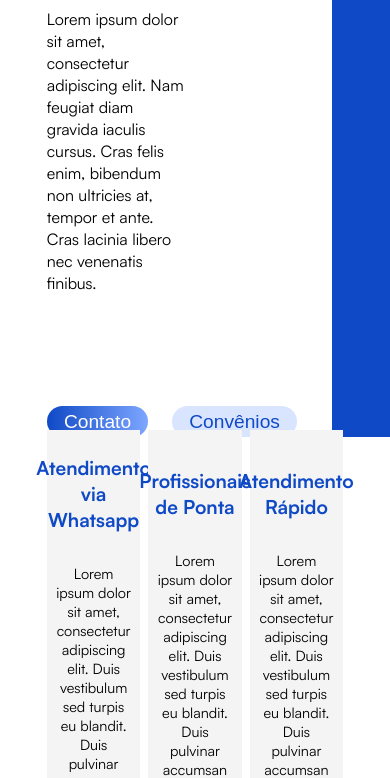
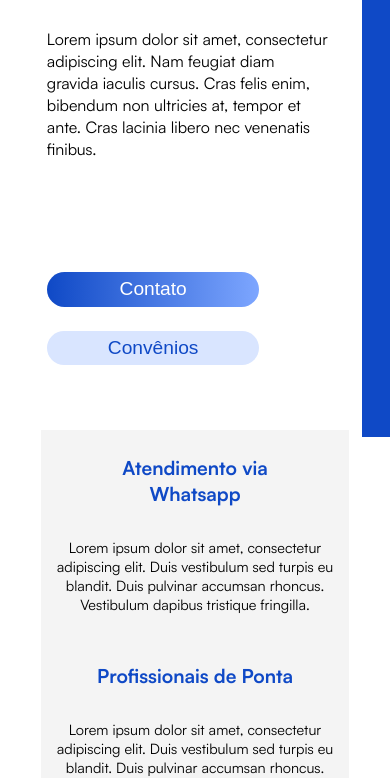
Before and after one commit to peDrexx/lp-clinica-odonto-1, a plain HTML site: page index.html in a window 390 px wide. Shown: the part 280-1058 px from the top of the page. Drawn offline with Linux system fonts and the light colour scheme.

Commit message:
mais coisa

```diff
--- a/index.html
+++ b/index.html
@@ -82,5 +82,8 @@
             </ul>
         </div>
     </section>
+    <section class="nossos-servicos">
+
+    </section>
 </body>
 </html>
--- a/styles/main.css
+++ b/styles/main.css
@@ -33,13 +33,18 @@ body {
     align-items: center;
 }
 
+@media (max-width: 762px) {
+    .top-menu {
+        display: none;
+    }
+}
+
 .top-menu nav {
     padding-left: 8%;
     padding-right: 8%;
     display: flex;
     flex-direction: row;
     justify-content: center;
-    /* gap: clamp(2%, 50%,32%); */
     justify-content: space-between;
     align-items: center;
     width: 75%;
@@ -95,24 +100,19 @@ body {
 .hero {
     width: 100%;
     height: 85vh;
+    gap: 8%;
     display: flex;
 }
 
 .hero-content {
-    width: 75%;
     display: flex;
     flex-direction: column;
     justify-content: center;
     padding-left: 12%;
 }
 
-.hero-content > * {
-    width: 50%;
-}
-
 .hero-image {
-    min-width: 15%;
-    max-width: 55%;
+    flex: 35%;
     height: 100%;
     background-color: var(--blu1);
 }
@@ -131,9 +131,17 @@ body {
 }
 
 .hero-botoes {
+    width: 50%;
     display: flex;
     flex-direction: row;
     gap: 1.5rem;
+}
+
+@media (max-width: 762px) {
+    .hero-botoes {
+        flex-direction: column;
+        width: 75%;
+    }
 }
 
 .hero-botoes #hero-btn-contato {
@@ -174,6 +182,15 @@ body {
     gap: 2%;
 }
 
+@media (max-width: 762px) {
+    .diferenciais {
+        width: 100%;
+        flex-direction: column;
+        align-items: center;
+        gap: 2%;
+    }
+}
+
 .diffs-card {
     background-color: var(--grey1);
     width: 20%;
@@ -186,6 +203,12 @@ body {
     padding-left: 2%;
     padding-right: 2%;
     text-align: center;
+}
+
+@media (max-width: 762px) {
+    .diffs-card {
+        width: 75%;
+    }
 }
 
 .diffs-card h1 {
```
